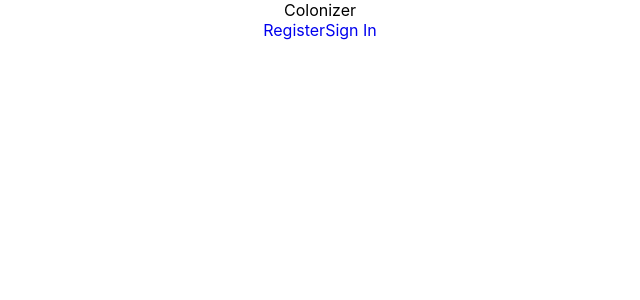
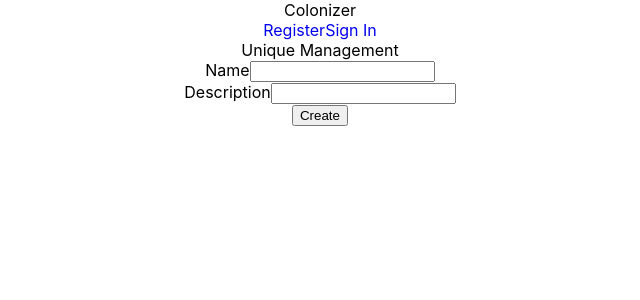
Before and after one commit to fredy-laksmono/colonizer, a React (Create React App) app in the folder client/: page /unique in a window 1280 px wide. Shown: the top 300 px of the page, without its empty margins (320-960 px from the left). Built offline with nearby package versions, Linux system fonts and the light colour scheme; no server answers.

Commit message:
Add: Initial unique management

```diff
--- a/client/src/App.js
+++ b/client/src/App.js
@@ -7,6 +7,7 @@ import Nav from "./components/Nav";
 import Welcome from "./pages/Welcome";
 import Register from "./pages/Register";
 import SignIn from "./pages/SignIn";
+import UniqueManagement from "./pages/UniqueManagement";
 import { CheckSession } from "./services/Auth";
 
 const socket = io.connect("http://localhost:3001");
@@ -84,6 +85,7 @@ function App() {
               />
             }
           />
+          <Route path="/unique" element={<UniqueManagement />} />
         </Routes>
       </main>
     </div>
--- /dev/null
+++ b/client/src/pages/UniqueManagement.js
@@ -0,0 +1,38 @@
+import { useState } from "react";
+
+const UniqueManagement = () => {
+  const [uniqueForm, updateUniqueForm] = useState({
+    name: "",
+    description: ""
+  });
+
+  const handleChange = (e) => {
+    updateUniqueForm({ ...uniqueForm, [e.target.id]: e.target.value });
+  };
+
+  const handleSubmit = () => {
+    updateUniqueForm({
+      name: "",
+      description: ""
+    });
+  };
+
+  let toRender = (
+    <div>
+      <div>Unique Management</div>
+      <div>
+        <label>Name</label>
+        <input id="name" value={uniqueForm.name} type="text" />
+      </div>
+      <div>
+        <label>Description</label>
+        <input id="description" value={uniqueForm.description} type="text" />
+      </div>
+      <div>
+        <button>Create</button>
+      </div>
+    </div>
+  );
+  return toRender;
+};
+export default UniqueManagement;
```
